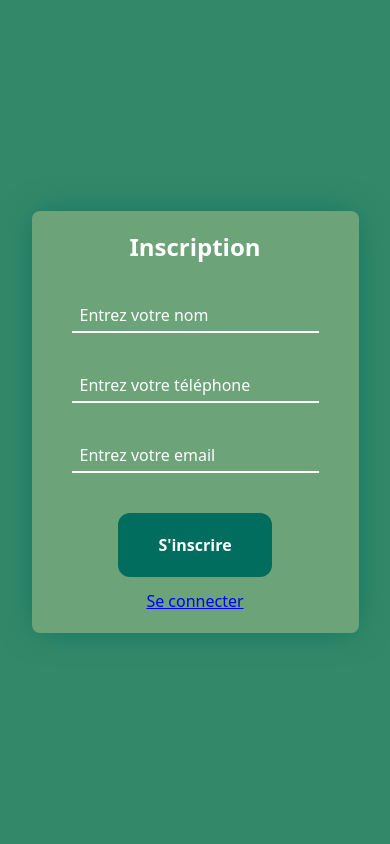
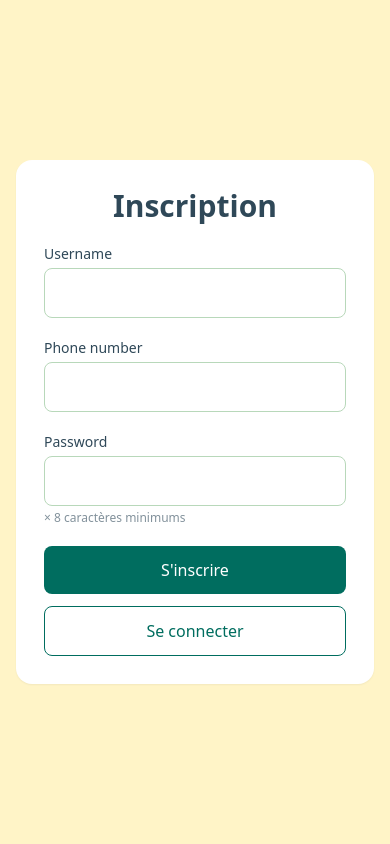
Before and after one commit to TBoisse/MessagesDelivery, a Python web app: template front/templates/signin.html in a window 390 px wide. Run offline with Jinja, Linux system fonts and the light colour scheme; the template is opened without the code that fills it, so the values that code supplies are empty; some libraries are stand-ins or nearby versions.

Commit message:
Login and signin page LLM + real phone parser

```diff
--- a/auth/requirements.txt
+++ b/auth/requirements.txt
@@ -5,3 +5,5 @@ uvicorn
 cryptography
 sqlalchemy
 psycopg2-binary
+phonenumbers
+werkzeug
--- a/auth/src/requests.py
+++ b/auth/src/requests.py
@@ -1,10 +1,10 @@
 from pydantic import BaseModel
 
 class LoginRequest(BaseModel):
-    username: str
     phone_number: str
+    password: str
 
 class SigninRequest(BaseModel):
     username: str
     phone_number: str
-    email: str
+    password: str
--- a/auth/src/tables.py
+++ b/auth/src/tables.py
@@ -9,5 +9,5 @@ class User(Base):
 
     user_id = Column(Integer, primary_key=True, index=True)
     username = Column(String(100), nullable=False)
-    phone_number = Column(String(30), nullable=True, unique=True)
-    email = Column(String(255), nullable=False, unique=True)
+    phone_number = Column(String(30), nullable=False, unique=True)
+    password_hash = Column(String(255), nullable=False)
--- a/front/static/js/signin.js
+++ b/front/static/js/signin.js
@@ -1,9 +1,25 @@
+const errorMessage = document.getElementById("error-message");
+const passwordInput = document.getElementById("form-password");
+const passwordReq = document.querySelector("#form-password + p");
+
+passwordInput.addEventListener("input", e => {
+    if(passwordInput.value.length < 8){
+        passwordReq.style.color = "#f00";
+    }else{
+        passwordReq.style.color = "rgb(0, 255, 0)";
+    }
+})
+
+document.getElementById("redirect-login").addEventListener("click", () => {
+    window.location.href = "/user/login";
+})
+
 document.getElementById("signin-form").addEventListener("submit", async (event) => {
     event.preventDefault();
 
     const username = document.getElementById("form-username").value;
     const phoneNumber = document.getElementById("form-phone").value;
-    const email = document.getElementById("form-email").value;
+    const password = passwordInput.value;
 
     const response = await fetch("/auth/signin", {
         method: "POST",
@@ -14,15 +30,17 @@ document.getElementById("signin-form").addEventListener("submit", async (event)
         body: JSON.stringify({
             username : username,
             phone_number: phoneNumber,
-            email: email,
+            password: password,
         })
     });
 
-    if (response.ok) {
-        const result = await response.json();
-        window.location.href = `/u/${result["user_index"]}/`;
+    const result = await response.json();
+    if (!response.ok) {
+        errorMessage.innerText = result.detail;
+        errorMessage.classList.remove("hidden");
+        errorMessage.classList.add("block");
         return;
     }
 
-    alert(response.body);
+    window.location.href = `/u/${result["user_index"]}/`;
 })
--- a/front/templates/signin.html
+++ b/front/templates/signin.html
@@ -9,28 +9,36 @@
 {% endblock %}
 
 {% block extra_content %}
-<div class="flex justify-center items-center h-screen bg-guideline-5">
-    <div class="flex flex-col gap-10 justify-center items-center bg-guideline-4 rounded-lg px-10 sm:px-20 py-5 sm:py-10">
-        <h1 class="text-white font-bold text-2xl">Inscription</h1>
-        <form id="signin-form" class="flex flex-col gap-10" action="" method="post">
-            <div class="relative flex flex-col items-start">
-                <input class="form-input z-10" type="text" name="form-username" id="form-username" placeholder=" ">
-                <label class="absolute top-0 left-2 text-white" for="form-username">Entrez votre nom</label>
+<div class="min-h-screen bg-[#FFF4C7] text-[#2F4858] flex items-center justify-center p-4">
+    <main class="w-full max-w-md">
+        <form id="signin-form" class="bg-white rounded-2xl shadow-sm p-7 space-y-5">
+            <h1 class="text-3xl font-semibold text-center">Inscription</h1>
+            <div id="error-message"class="hidden rounded-lg border-2 border-red-400 bg-red-50 px-3 py-2 text-sm text-red-700"></div>
+            <div class="space-y-1">
+                <label for="form-username" class="block text-sm font-medium">Username</label>
+                <input id="form-username" name="form-username" type="text" autocomplete="username" class="w-full rounded-lg border border-[#B8D8BA] bg-white px-4 py-3 outline-none transition focus:border-[#006D5F] focus:ring-2 focus:ring-[#006D5F]/20" required>
             </div>
-            <div class="relative flex flex-col items-start">
-                <input class="form-input z-10" type="text" name="form-phone" id="form-phone" placeholder=" ">
-                <label class="absolute top-0 left-2 text-white" for="form-phone">Entrez votre téléphone</label>
+            <div class="space-y-1">
+                <label for="form-phone" class="block text-sm font-medium">Phone number</label>
+                <input id="form-phone" name="form-phone" type="tel" autocomplete="tel" class="w-full rounded-lg border border-[#B8D8BA] bg-white px-4 py-3 outline-none transition focus:border-[#006D5F] focus:ring-2 focus:ring-[#006D5F]/20" required>
             </div>
-            <div class="relative flex flex-col items-start">
-                <input class="form-input z-10" type="email" name="form-email" id="form-email" placeholder=" ">
-                <label class="absolute top-0 left-2 text-white" for="form-email">Entrez votre email</label>
+            <div class="space-y-1">
+                <label for="form-password" class="block text-sm font-medium">Password</label>
+                <input id="form-password" name="form-password" type="password" class="w-full rounded-lg border border-[#B8D8BA] bg-white px-4 py-3 outline-none transition focus:border-[#006D5F] focus:ring-2 focus:ring-[#006D5F]/20" required>
+                <p class="text-xs text-[#2F4858]/60"><span>×</span> 8 caractères minimums</p>
             </div>
-            <div class="flex flex-col items-center gap-3">
-                <button class="px-10 py-5 bg-guideline-6 rounded-xl text-white font-semibold">S'inscrire</button>
-                <a href="/user/login">Se connecter</a>
+
+            <div class="space-y-3">
+                <button type="submit" class="w-full rounded-lg bg-[#006D5F] px-4 py-3 font-medium text-white transition hover:bg-[#2F4858] focus:outline-none focus:ring-2 focus:ring-[#006D5F] focus:ring-offset-2">
+                    S'inscrire
+                </button>
+
+                <button id="redirect-login" type="button" class="w-full rounded-lg border border-[#006D5F] px-4 py-3 font-medium text-[#006D5F] transition hover:bg-[#B8D8BA]/30 focus:outline-none focus:ring-2 focus:ring-[#006D5F] focus:ring-offset-2">
+                    Se connecter
+                </button>
             </div>
         </form>
-    </div>
+    </main>
 </div>
 {% endblock %}
 
--- a/message/src/tables.py
+++ b/message/src/tables.py
@@ -9,8 +9,8 @@ class User(Base):
 
     user_id = Column(Integer, primary_key=True, index=True)
     username = Column(String(100), nullable=False)
-    phone_number = Column(String(30), nullable=True, unique=True)
-    email = Column(String(255), nullable=False, unique=True)
+    phone_number = Column(String(30), nullable=False, unique=True)
+    password_hash = Column(String(255), nullable=False)
 
 class Chat(Base):
     __tablename__ = "chats"
```
Also changed, not shown: auth/app.py (+29 -1 lines), front/static/js/login.js (+17 -7 lines), front/templates/login.html (+21 -14 lines), 1 other file.
